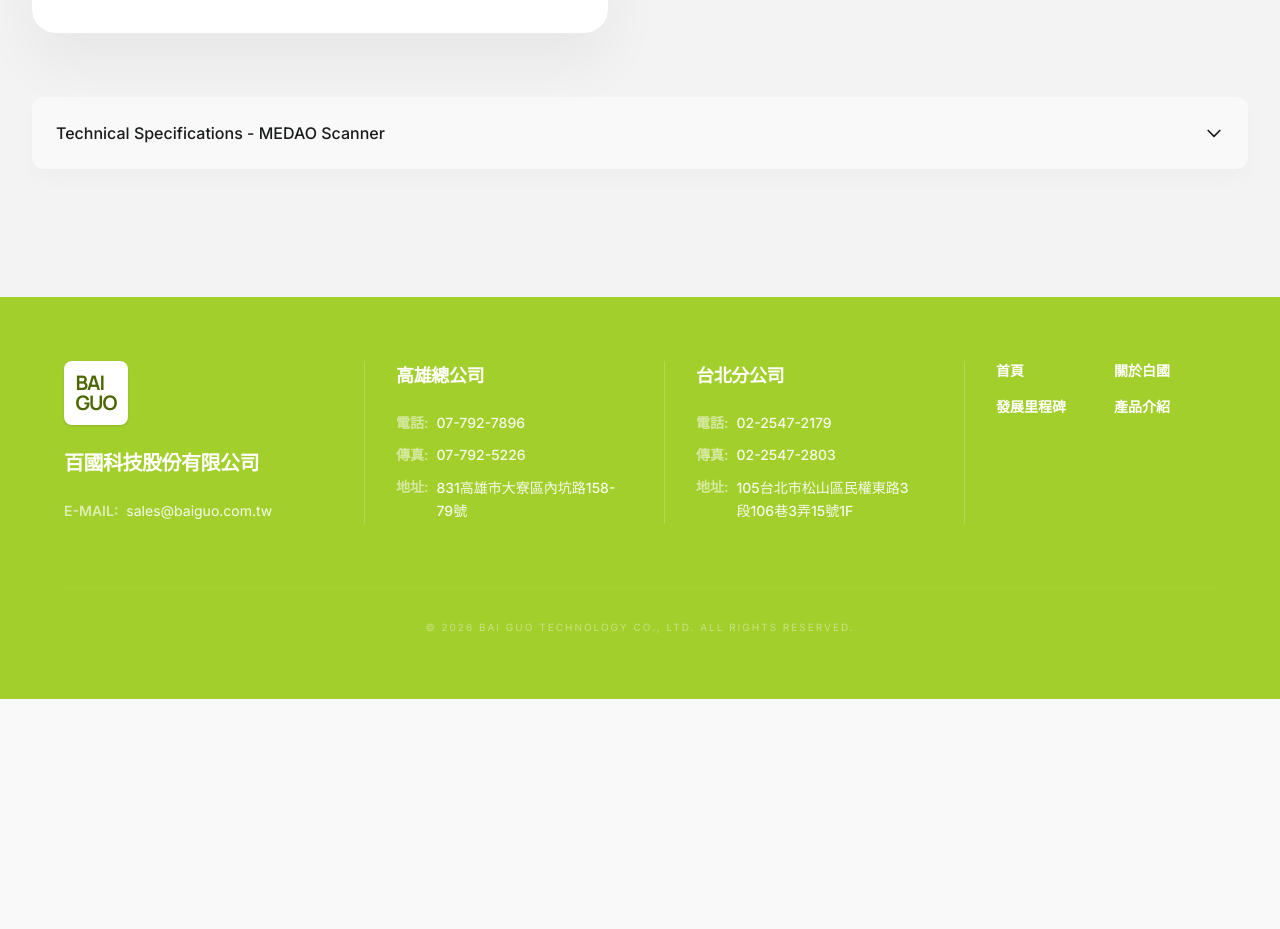
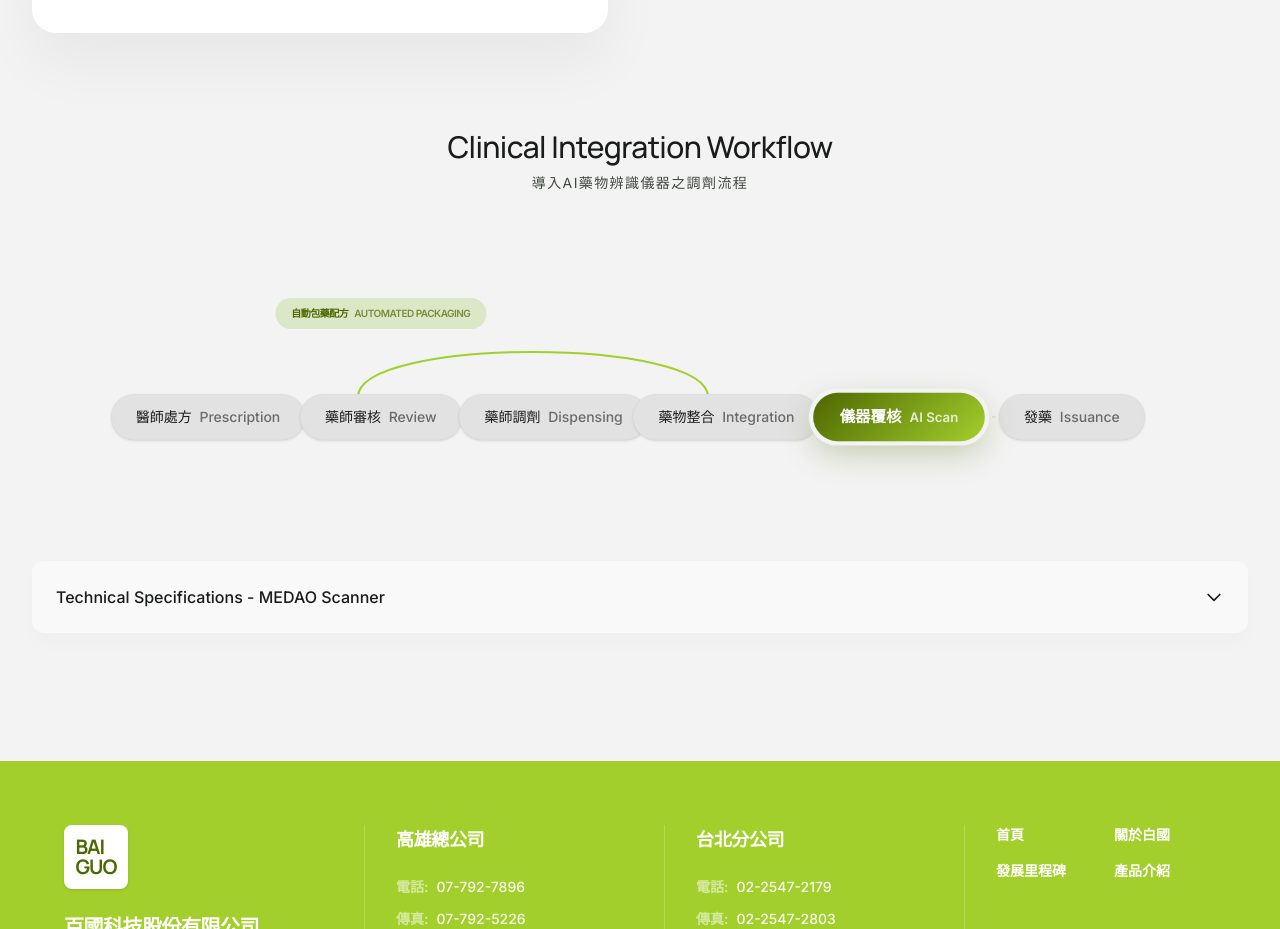
Before and after one commit to mrae43/company-profile-seo, a React (Vite) app: page /products in a window 1280 px wide. Shown: the part 3780-4709 px from the top of the page. Before the commit the page ends 4479 px from the top, so only its background shows below. Built offline with nearby package versions, Linux system fonts and the light colour scheme.

Commit message:
feat: add visual workflow for the MEDAO product

```diff
--- a/src/pages/Products.jsx
+++ b/src/pages/Products.jsx
@@ -302,6 +302,116 @@ export default function Products() {
                </div>
             </div>
 
+            {/* Clinical Integration Workflow */}
+            <div className="mt-24 mb-16 px-4">
+              <div className="text-center mb-16">
+                 <h3 className="text-2xl lg:text-3xl font-display font-medium text-on-surface mb-2">Clinical Integration Workflow</h3>
+                 <p className="text-on-surface-variant font-sans text-sm tracking-widest uppercase mb-8">導入AI藥物辨識儀器之調劑流程</p>
+              </div>
+
+              <div className="relative max-w-5xl mx-auto">
+                {/* Desktop Workflow (Horizontal) */}
+                <div className="hidden lg:block relative h-[240px]">
+                  {/* SVG Connectors */}
+                  <svg className="absolute inset-0 w-full h-full pointer-events-none z-0" fill="none">
+                    {/* Main Line */}
+                    <path d="M 80 160 H 920" stroke="currentColor" strokeWidth="2" strokeDasharray="4 4" className="text-outline-variant/30" />
+
+                    {/* Automation Branch Curve */}
+                    <path d="M 230 140 C 230 80, 580 80, 580 140" stroke="currentColor" strokeWidth="2" className="text-primary-container" />
+
+                    {/* Arrows */}
+                    <path d="M 135 160 L 145 160" stroke="currentColor" strokeWidth="2" className="text-primary-fixed-dim" />
+                    <path d="M 310 160 L 320 160" stroke="currentColor" strokeWidth="2" className="text-primary-fixed-dim" />
+                    <path d="M 485 160 L 495 160" stroke="currentColor" strokeWidth="2" className="text-primary-fixed-dim" />
+                    <path d="M 660 160 L 670 160" stroke="currentColor" strokeWidth="2" className="text-primary-fixed-dim" />
+                    <path d="M 835 160 L 845 160" stroke="currentColor" strokeWidth="2" className="text-primary-fixed-dim" />
+                  </svg>
+
+                  {/* Steps */}
+                  <div className="absolute inset-0 flex items-center justify-between px-0">
+                    {/* 01. Prescription */}
+                    <div className="flex flex-col items-center w-[160px] translate-y-10">
+                      <div className="px-6 py-3 bg-surface-container-highest text-on-surface rounded-full text-sm font-medium border border-outline-variant/10 shadow-sm whitespace-nowrap">
+                        醫師處方 <span className="opacity-60 ml-1">Prescription</span>
+                      </div>
+                    </div>
+
+                    {/* 02. Review */}
+                    <div className="flex flex-col items-center w-[160px] translate-y-10 relative">
+                      <div className="px-6 py-3 bg-surface-container-highest text-on-surface rounded-full text-sm font-medium border border-outline-variant/10 shadow-sm whitespace-nowrap">
+                        藥師審核 <span className="opacity-60 ml-1">Review</span>
+                      </div>
+                      {/* Branch Label */}
+                      <div className="absolute -top-24 left-1/2 -translate-x-1/2 px-4 py-2 bg-secondary-container text-primary text-[10px] font-bold rounded-full uppercase tracking-tighter whitespace-nowrap">
+                        自動包藥配方 <span className="opacity-70 ml-1">Automated Packaging</span>
+                      </div>
+                    </div>
+
+                    {/* 03. Dispensing */}
+                    <div className="flex flex-col items-center w-[160px] translate-y-10">
+                      <div className="px-6 py-3 bg-surface-container-highest text-on-surface rounded-full text-sm font-medium border border-outline-variant/10 shadow-sm whitespace-nowrap">
+                        藥師調劑 <span className="opacity-60 ml-1">Dispensing</span>
+                      </div>
+                    </div>
+
+                    {/* 04. Integration */}
+                    <div className="flex flex-col items-center w-[160px] translate-y-10">
+                      <div className="px-6 py-3 bg-surface-container-highest text-on-surface rounded-full text-sm font-medium border border-outline-variant/10 shadow-sm whitespace-nowrap">
+                        藥物整合 <span className="opacity-60 ml-1">Integration</span>
+                      </div>
+                    </div>
+
+                    {/* 05. AI Verification - HIGHLIGHTED */}
+                    <div className="flex flex-col items-center w-[160px] translate-y-10 transform scale-110 z-10 transition-transform hover:scale-115">
+                      <div className="px-6 py-3 bg-primary-gradient text-white rounded-full text-sm font-semibold shadow-[0_10px_30px_rgba(77,103,0,0.3)] ring-4 ring-surface-container-low whitespace-nowrap">
+                        儀器覆核 <span className="opacity-80 ml-1 text-xs">AI Scan</span>
+                      </div>
+                    </div>
+
+                    {/* 06. Issuance */}
+                    <div className="flex flex-col items-center w-[160px] translate-y-10">
+                      <div className="px-6 py-3 bg-surface-container-highest text-on-surface rounded-full text-sm font-medium border border-outline-variant/10 shadow-sm whitespace-nowrap">
+                        發藥 <span className="opacity-60 ml-1">Issuance</span>
+                      </div>
+                    </div>
+                  </div>
+                </div>
+
+                {/* Mobile Workflow (Vertical) */}
+                <div className="lg:hidden flex flex-col space-y-10 items-center">
+                   {[
+                     { label: "醫師處方", en: "Prescription" },
+                     { label: "藥師審核", en: "Review", branch: true },
+                     { label: "藥師調劑", en: "Dispensing" },
+                     { label: "藥物整合", en: "Integration" },
+                     { label: "儀器覆核", en: "AI Verification", highlight: true },
+                     { label: "發藥", en: "Issuance" }
+                   ].map((step, idx, arr) => (
+                     <div key={idx} className="flex flex-col items-center relative w-full max-w-[280px]">
+                        {idx < arr.length - 1 && (
+                          <div className="absolute top-12 bottom-[-40px] w-px bg-outline-variant/30 left-1/2 -translate-x-1/2 z-0 border-r border-dashed border-outline-variant/20"></div>
+                        )}
+
+                        {step.branch && (
+                           <div className="absolute -top-6 right-0 translate-x-1/2 px-3 py-1 bg-secondary-container text-primary text-[8px] font-bold rounded-full uppercase tracking-tighter">
+                             Automated Packaging
+                           </div>
+                        )}
+
+                        <div className={`
+                          px-8 py-3 rounded-full text-sm font-medium shadow-sm relative z-10 w-full text-center
+                          ${step.highlight ? 'bg-primary-gradient text-white scale-105 shadow-md' : 'bg-surface-container-highest text-on-surface border border-outline-variant/10'}
+                        `}>
+                          {step.label} <span className={`ml-2 text-xs ${step.highlight ? 'opacity-80' : 'opacity-60'}`}>{step.en}</span>
+                        </div>
+                     </div>
+                   ))}
+                </div>
+              </div>
+            </div>
+
+
             {/* Contextual Specs Accordion */}
             <div>
                <button
```
